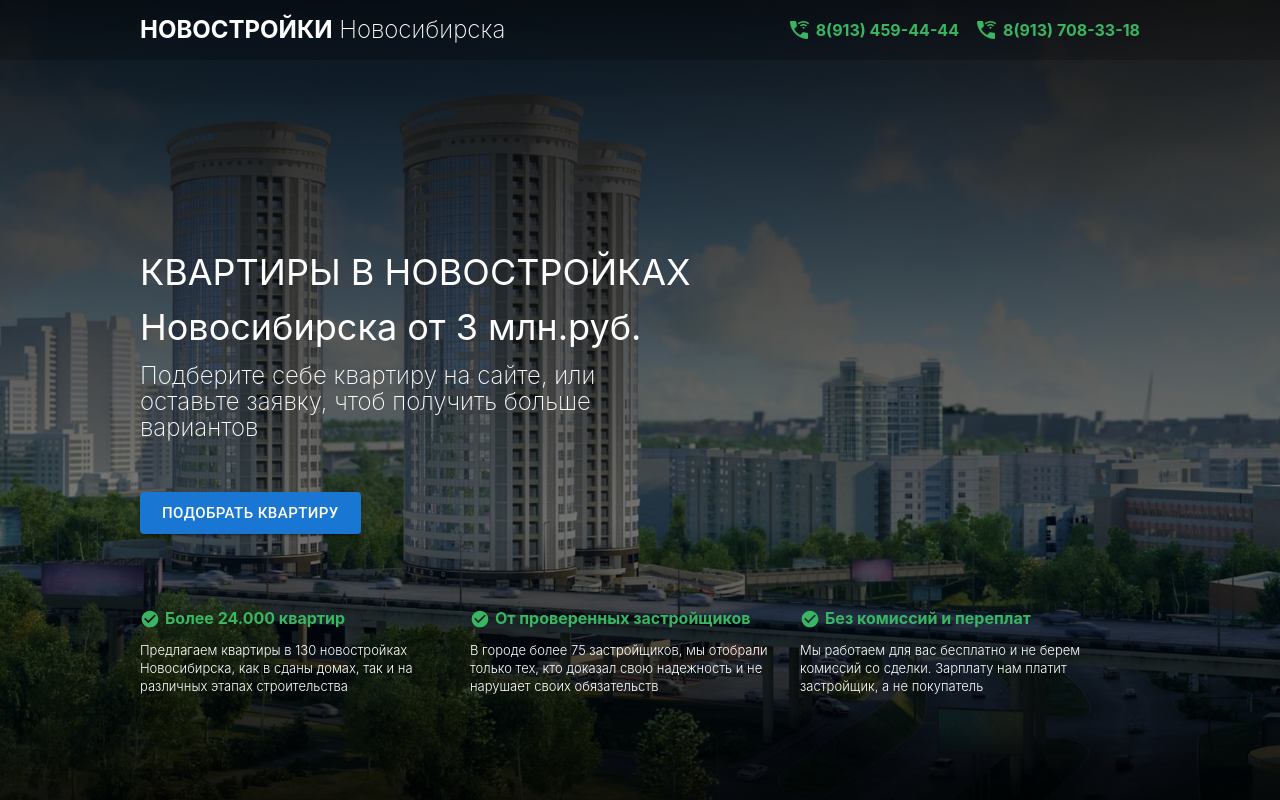
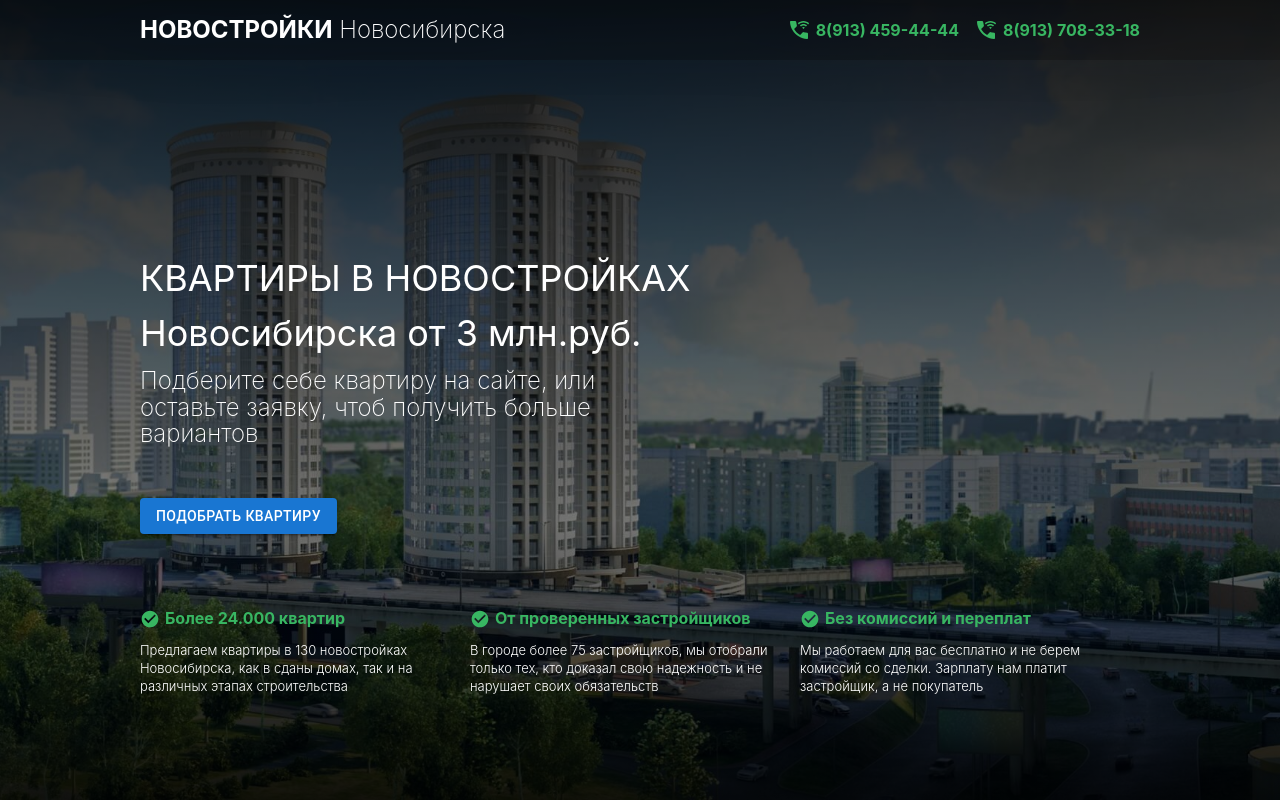
Before and after one commit to magickasoft/realty, a Next.js app: page / in a window 1280 px wide. Shown: the top 800 px of the page. Built offline with nearby package versions, Linux system fonts and the light colour scheme.

Commit message:
fix: btn2

```diff
--- a/src/components/contactForm/index.js
+++ b/src/components/contactForm/index.js
@@ -39,7 +39,6 @@ export const ContactForm = props => {
           handleSend(phone);
         };
         return (
-          <>
           <form onSubmit={handleSubmit}>
             <Box mb={3} mt={3}>
               <Box>
@@ -55,21 +54,18 @@ export const ContactForm = props => {
                 />
               </Box>
             </Box>
-            </form>
             <Box mb={3} mt={3}>
               <Box>
                 <Button
                   variant="contained"
-                  size="large"
-                  color="primary"
-                  disabled={!dirty || !isValid || loading}
+                  // disabled={!dirty || !isValid || loading}
                   onClick={toSend}
                 >
                   Отправить заявку
                 </Button>
               </Box>
             </Box>
-          </>
+          </form>
         );
       }}
     </Formik>
--- a/src/components/intro/index.js
+++ b/src/components/intro/index.js
@@ -61,9 +61,7 @@ export const Intro = props => (
         </Content>
         <Btn>
           <ScrollLink to="offers" id="offers">
-            <Button variant="contained" size="large" color="primary">
-              Подобрать квартиру
-            </Button>
+            <Button variant="contained">Подобрать квартиру</Button>
           </ScrollLink>
         </Btn>
         <List>
```
Lines whose indentation alone changed are shown as unchanged.
